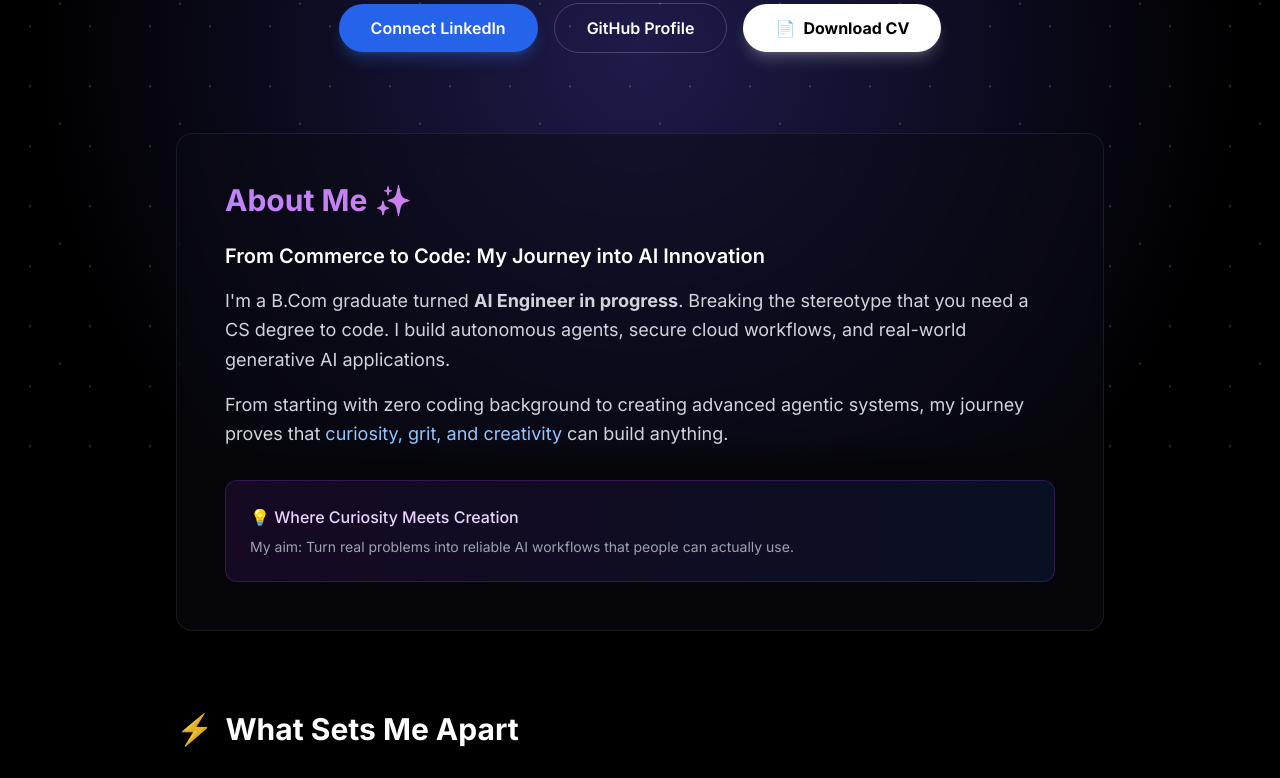
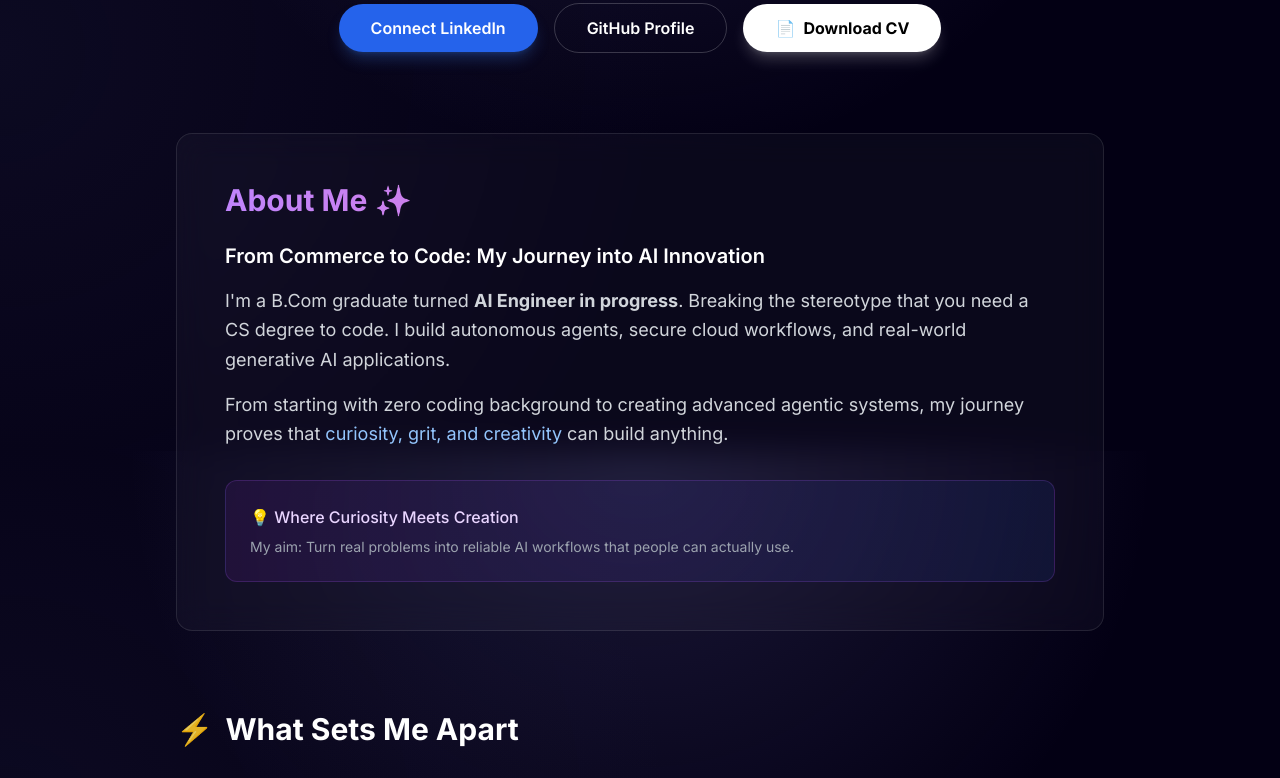
Before and after one commit to ranajitdharpersonal/portfolio, a Next.js app: page / in a window 1280 px wide. Shown: the part 349-1127 px from the top of the page. Built offline with nearby package versions, Linux system fonts and the light colour scheme.

Commit message:
new bento

```diff
--- a/app/globals.css
+++ b/app/globals.css
@@ -8,76 +8,68 @@
 
 body {
   color: rgb(var(--foreground-rgb));
-  background-color: #000000;
-  min-height: 100vh;
+  background-color: #030014; /* Aro Deep Dark */
+  background-image:
+    radial-gradient(circle at 50% 0%, rgba(120, 119, 198, 0.2) 0%, transparent 50%),
+    radial-gradient(circle at 0% 50%, rgba(50, 50, 90, 0.2) 0%, transparent 50%);
+  background-attachment: fixed;
   font-family: 'Inter', sans-serif;
   overflow-x: hidden;
-  position: relative;
 }
 
-/* --- BACKGROUND GRADIENT (Deep Blue Glow) --- */
-body::before {
-  content: "";
-  position: fixed;
-  top: 0; left: 0; width: 100%; height: 100%;
-  background: radial-gradient(circle at 50% 50%, #1e1b4b 0%, #000000 80%);
-  z-index: -2;
-}
-
-/* --- FLOATING PARTICLES (Bhashman Kona) --- */
-body::after {
-  content: "";
-  position: fixed;
-  top: 0; left: 0; width: 100%; height: 100%;
-  background-image:
-    radial-gradient(rgba(255, 255, 255, 0.3) 1px, transparent 1px),
-    radial-gradient(rgba(255, 255, 255, 0.3) 1px, transparent 1px);
-  background-size: 60px 60px, 120px 120px;
-  background-position: 0 0, 0 0;
-  animation: particleMove 60s linear infinite; /* Khub Slow Move korbe */
-  opacity: 0.6;
-  z-index: -1;
-  pointer-events: none;
-}
-
-/* Particles Movement Animation */
-@keyframes particleMove {
-  0% { background-position: 0 0, 0 0; }
-  100% { background-position: 0 1000px, 0 500px; }
-}
-
-/* --- CARDS & TEXT --- */
+/* Glass Card Premium */
 .gamma-card {
-  background: rgba(10, 10, 20, 0.5);
-  border: 1px solid rgba(255, 255, 255, 0.08);
-  backdrop-filter: blur(12px);
+  background: rgba(255, 255, 255, 0.03);
+  border: 1px solid rgba(255, 255, 255, 0.1);
+  backdrop-filter: blur(16px);
   border-radius: 16px;
-  transition: all 0.4s ease;
+  transition: all 0.3s ease-in-out;
 }
 
 .gamma-card:hover {
-  background: rgba(20, 20, 40, 0.6);
-  border-color: rgba(99, 102, 241, 0.5);
+  background: rgba(255, 255, 255, 0.07);
+  border-color: rgba(139, 92, 246, 0.5); /* Violet Glow */
   transform: translateY(-5px);
-  box-shadow: 0 0 30px rgba(99, 102, 241, 0.2);
+  box-shadow: 0 0 30px rgba(139, 92, 246, 0.2);
 }
 
-/* Animations */
+/* --- ADVANCED ANIMATIONS --- */
+
+/* 1. Nam ta Shine korbe */
 .animate-text-shine {
-  background: linear-gradient(to right, #60a5fa, #c084fc, #e879f9, #60a5fa);
+  background: linear-gradient(to right, #60a5fa, #c084fc, #f472b6, #60a5fa);
   -webkit-background-clip: text;
   background-clip: text;
   color: transparent;
   background-size: 200% auto;
   animation: textShine 4s linear infinite;
 }
-@keyframes textShine { to { background-position: 200% center; } }
-.animate-float { animation: float 6s ease-in-out infinite; }
-@keyframes float { 0%, 100% { transform: translateY(0px); } 50% { transform: translateY(-15px); } }
-.animate-slide-up { opacity: 0; animation: slideUp 0.8s ease-out forwards; }
-@keyframes slideUp { from { opacity: 0; transform: translateY(30px); } to { opacity: 1; transform: translateY(0); } }
+@keyframes textShine {
+  to { background-position: 200% center; }
+}
+
+/* 2. Floating Effect (Bhasha Bhasha bhab) */
+.animate-float {
+  animation: float 6s ease-in-out infinite;
+}
+@keyframes float {
+  0% { transform: translateY(0px); }
+  50% { transform: translateY(-15px); }
+  100% { transform: translateY(0px); }
+}
+
+/* 3. Smooth Entry (Load howar somoy) */
+.animate-slide-up {
+  opacity: 0;
+  animation: slideUp 0.8s ease-out forwards;
+}
+@keyframes slideUp {
+  from { opacity: 0; transform: translateY(30px); }
+  to { opacity: 1; transform: translateY(0); }
+}
+
+/* Delays jeno ekta ekta kore ashe */
 .delay-1 { animation-delay: 0.1s; }
 .delay-2 { animation-delay: 0.3s; }
 .delay-3 { animation-delay: 0.5s; }
 .delay-4 { animation-delay: 0.7s; }
-html { scroll-behavior: smooth; }
```
